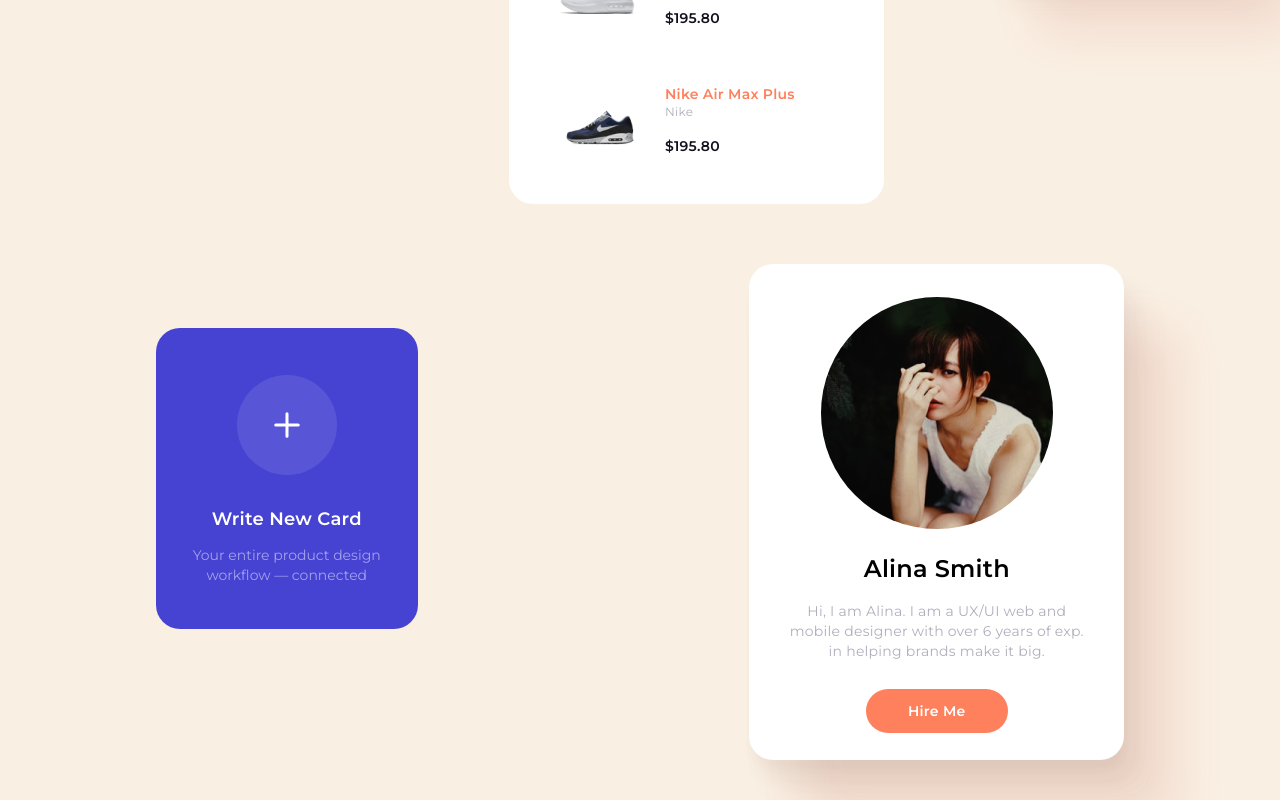
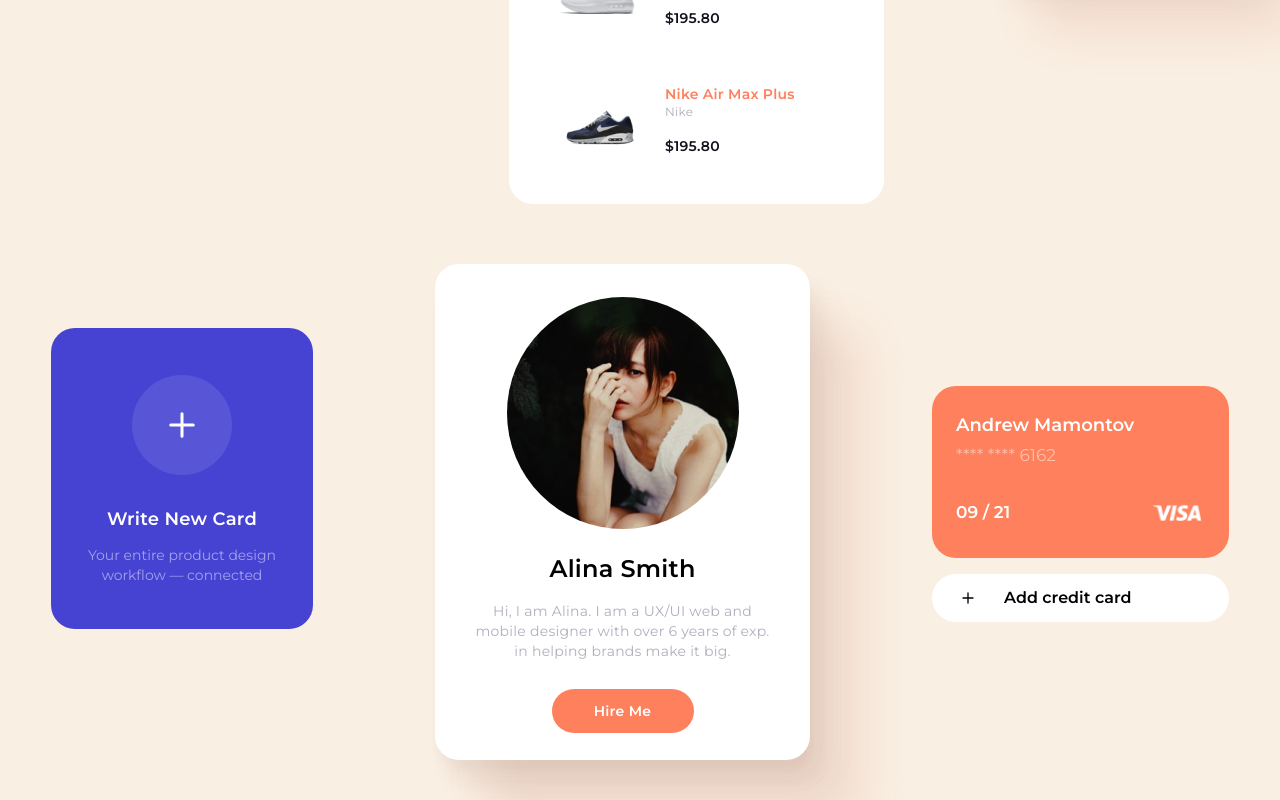
Before and after one commit to saroshfarhan/react-ui-components, a React (Create React App) app: page / in a window 1280 px wide. Shown: the part 372-1172 px from the top of the page. Built offline with nearby package versions, Linux system fonts and the light colour scheme.

Commit message:
added credit card component

```diff
--- a/src/App.js
+++ b/src/App.js
@@ -4,6 +4,7 @@ import Bestsellers from "./components/Bestsellers";
 import React from "react";
 import NewCard from "./components/NewCard";
 import Profile from "./components/Profile";
+import Creditcard from "./components/Creditcard";
 
 function App() {
   return (
@@ -12,6 +13,7 @@ function App() {
         <Bestsellers />
         <NewCard />
         <Profile />
+        <Creditcard />
     </main>
   );
 }
--- /dev/null
+++ b/src/components/Creditcard.jsx
@@ -0,0 +1,56 @@
+import React from "react";
+import visa from "../assets/images/visa.png";
+
+function Creditcard() {
+  return (
+    <div
+      id="creditcard-main-container"
+      className="mx-auto mt-16 w-[297px] lg:my-auto"
+    >
+      <div id="credit-card-info" className=" rounded-3xl bg-[#FE805C] py-px">
+        <div id="user-details" className="mx-6 mt-6">
+          <h1 id="name-on-card" className="text-lg font-semibold text-white">
+            Andrew Mamontov
+          </h1>
+          <p
+            id="card-info"
+            className="mt-1 text-[17px] font-normal text-white opacity-50"
+          >
+            **** **** 6162
+          </p>
+        </div>
+        <div
+          id="brand-info"
+          className="mx-6 mt-4 flex items-center justify-between pb-4"
+        >
+          <p className="text-[17px] font-semibold text-white">09 / 21</p>
+          <img src={visa} alt="Visa" className="h-14 w-14 shrink-0 grow-0" />
+        </div>
+      </div>
+      <div
+        id="add-new-div"
+        className="my-4 flex h-12 items-center justify-start gap-7 rounded-3xl bg-white hover:cursor-pointer"
+      >
+        <svg
+          xmlns="http://www.w3.org/2000/svg"
+          fill="none"
+          viewBox="0 0 24 24"
+          strokeWidth={2}
+          stroke="#000000"
+          className="ml-7 h-4 w-4"
+        >
+          <path
+            strokeLinecap="round"
+            strokeLinejoin="round"
+            d="M12 4.5v15m7.5-7.5h-15"
+          />
+        </svg>
+        <a href="#" className="text-base font-semibold text-black">
+          Add credit card
+        </a>
+      </div>
+    </div>
+  );
+}
+
+export default Creditcard;
```
Also changed, not shown: src/components/Bestsellers.jsx (+0 -18 lines), src/assets/images/visa.png (added).
